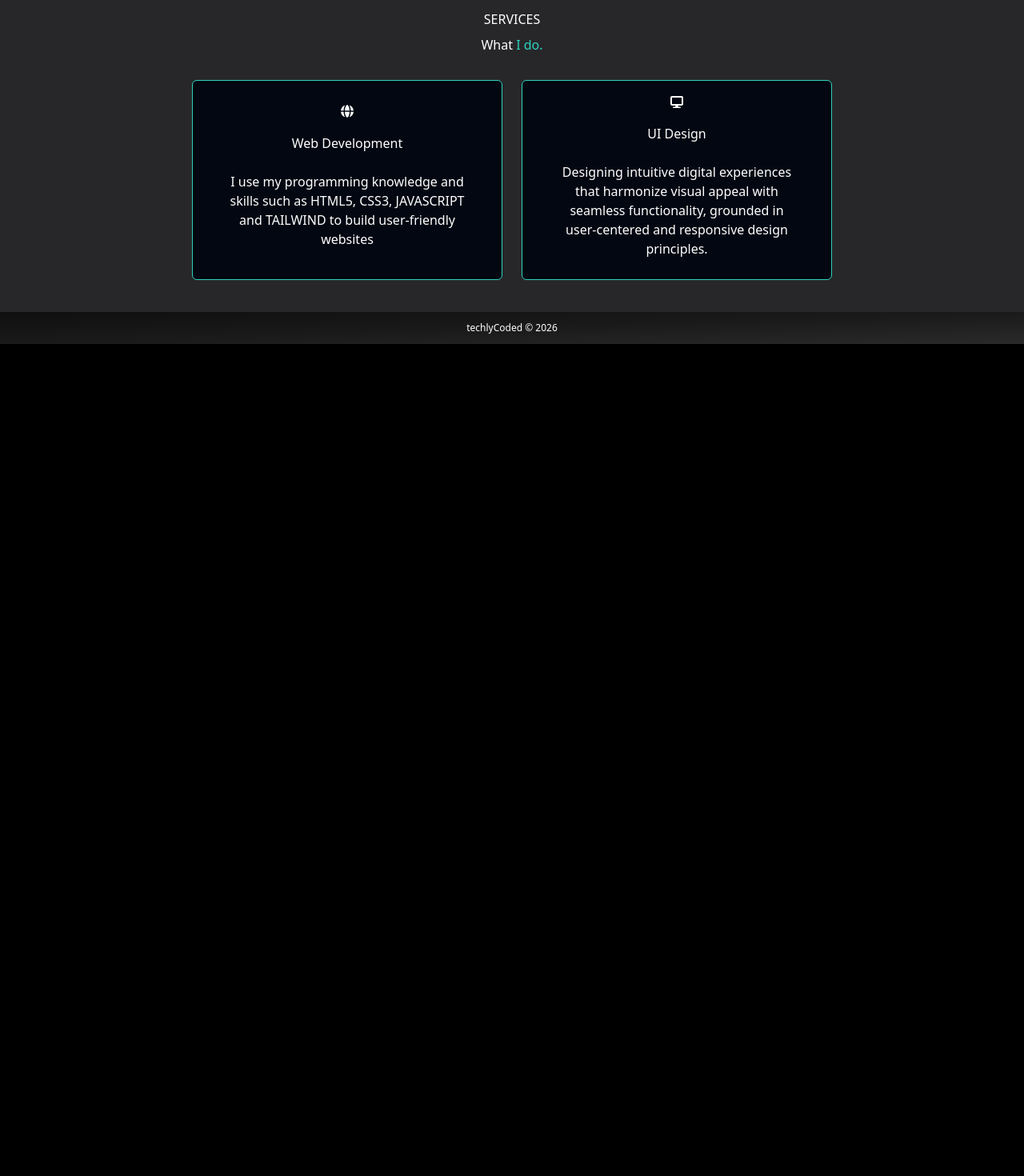
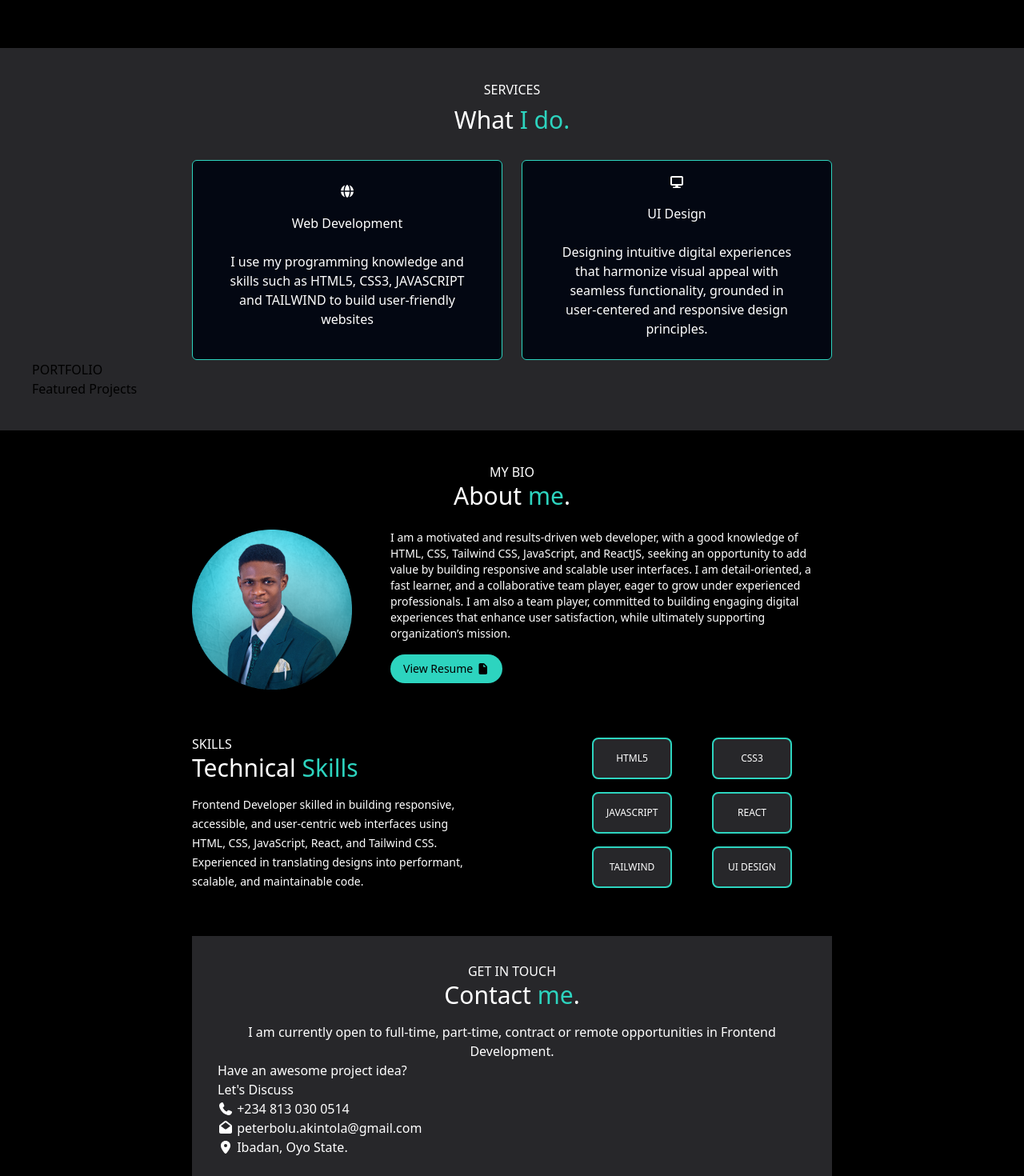
Before and after one commit to SIRBOLU/SB-Portfolio, a React (Vite) app: page / in a window 1280 px wide. Shown: the part 580-2050 px from the top of the page at 80% size. Before the commit the page ends 1010 px from the top, so only its background shows below. Built offline with nearby package versions, Linux system fonts and the light colour scheme.

Commit message:
continuation

```diff
--- a/src/Components/Header.jsx
+++ b/src/Components/Header.jsx
@@ -5,15 +5,15 @@ import { faFile } from "@fortawesome/free-solid-svg-icons";
 const Header = () => {
   return (
     <div>
-      <header className="flex flex-wrap items-center justify-between pt-4 pb-4 pr-10 pl-10 bg-black text-white">
-        <div className="text-3xl font-extrabold">SB</div>
+      <header className="flex flex-wrap items-center justify-between pt-4 pb-4 pr-10 pl-10 bg-black text-white fixed left-0 right-0">
+        <div className="text-3xl font-extrabold">SB-techlyCoded</div>
         <div>
           <ul className="flex items-center flex-wrap gap-8">
             <li className="">Home</li>
             <li className="">Featured Projects</li>
             <li className="">About me</li>
             <li className="">Contact me </li>
-            <li className="bg-[#2dd4bf] text-black hover:bg-white p-2 pr-4 pl-4 rounded-md">
+            <li className="bg-[#2dd4bf] text-black hover:bg-white p-2 pr-4 pl-4 rounded-full">
               View Resume <FontAwesomeIcon icon={faFile} />
             </li>
           </ul>
--- a/src/Components/Hero.jsx
+++ b/src/Components/Hero.jsx
@@ -3,7 +3,11 @@ import { FontAwesomeIcon } from "@fortawesome/react-fontawesome";
 import {
   faDisplay,
   faEnvelope,
+  faEnvelopeOpen,
+  faFile,
   faGlobe,
+  faLocationDot,
+  faPhone,
 } from "@fortawesome/free-solid-svg-icons";
 import {
   faGithub,
@@ -15,7 +19,7 @@ const Hero = () => {
   return (
     <div>
       <div>
-        <div className="bg-black h-[60vh] flex gap-4 flex-col justify-center">
+        <div className="bg-black h-[80vh] flex gap-4 flex-col justify-center">
           {/* <h1 className="text-4xl text-center text-[rgb(45,212,191)]">
             {`<Hello/>`} 👋 {"<Hello/>"}
           </h1> */}
@@ -45,7 +49,7 @@ const Hero = () => {
         <div className="bg-[#27272a] p-10 ">
           <div className="text-center [&>*]:text-white">
             <p>SERVICES</p>
-            <p className="text-white pt-2 pb-8">
+            <p className="text-white pt-2 pb-8 text-3xl">
               What <span className="text-[rgb(45,212,191)]">I do.</span>
             </p>
           </div>
@@ -74,6 +78,102 @@ const Hero = () => {
               </p>
             </div>
           </div>
+          <div>
+            <p>PORTFOLIO</p>
+            <p>
+              Featured <span>Projects</span>
+            </p>
+          </div>
+        </div>
+      </div>
+      <div className="max-w-[800px] m-auto pt-10 pb-10">
+        <p className="text-white text-center">MY BIO</p>
+        <p className="text-center text-white text-3xl pb-6">
+          About <span className="text-[rgb(45,212,191)]">me</span>.
+        </p>
+        <div className="flex gap-[3rem]">
+          <img
+            src="./src/assets\profile-pic.png"
+            alt="my-pic"
+            className="w-[200px] h-[200px]"
+          />
+          <p className="text-white text-sm">
+            I am a motivated and results-driven web developer, with a good
+            knowledge of HTML, CSS, Tailwind CSS, JavaScript, and ReactJS,
+            seeking an opportunity to add value by building responsive and
+            scalable user interfaces. I am detail-oriented, a fast learner, and
+            a collaborative team player, eager to grow under experienced
+            professionals. I am also a team player, committed to building
+            engaging digital experiences that enhance user satisfaction, while
+            ultimately supporting organization’s mission.
+            <div>
+              <button className="bg-[#2dd4bf] text-black hover:bg-white p-2 pr-4 pl-4 rounded-full mt-4">
+                View Resume <FontAwesomeIcon icon={faFile} />
+              </button>
+            </div>
+          </p>
+        </div>
+        <div className="text-white flex justify-between gap-12 mt-14 mb-14 max-w-[800px] ">
+          <div className="w-[350px]">
+            <p>SKILLS</p>
+            <p className="pb-4 text-3xl">
+              Technical <span className="text-[rgb(45,212,191)]">Skills</span>
+            </p>
+            <p className="text-sm leading-6">
+              Frontend Developer skilled in building responsive, accessible, and
+              user-centric web interfaces using HTML, CSS, JavaScript, React,
+              and Tailwind CSS. Experienced in translating designs into
+              performant, scalable, and maintainable code.
+            </p>
+          </div>
+          <div className="w-[350px] flex flex-col gap-4 justify-center text-xs">
+            <div className="flex justify-evenly">
+              <div className="w-[100px] text-center bg-[#27272a] p-4 border-2 border-[rgb(45,212,191)] rounded-lg ">
+                HTML5
+              </div>
+              <div className="w-[100px] text-center bg-[#27272a] p-4 border-2 border-[rgb(45,212,191)] rounded-lg ">
+                CSS3
+              </div>
+            </div>
+            <div className="flex justify-evenly">
+              <div className="w-[100px] text-center bg-[#27272a] p-4 border-2 border-[rgb(45,212,191)] rounded-lg ">
+                JAVASCRIPT
+              </div>
+              <div className="w-[100px] text-center bg-[#27272a] p-4 border-2 border-[rgb(45,212,191)] rounded-lg ">
+                REACT
+              </div>
+            </div>
+            <div className="flex justify-evenly">
+              <div className="w-[100px] text-center bg-[#27272a] p-4 border-2 border-[rgb(45,212,191)] rounded-lg ">
+                TAILWIND
+              </div>
+              <div className="w-[100px] text-center bg-[#27272a] p-4 border-2 border-[rgb(45,212,191)] rounded-lg ">
+                UI DESIGN
+              </div>
+            </div>
+          </div>
+        </div>
+        <div className="text-white bg-[#27272a] p-8">
+          <div className="text-center">
+            <p>GET IN TOUCH</p>
+            <p className="text-3xl pb-4">
+              Contact <span className="text-[rgb(45,212,191)]">me</span>.
+            </p>
+            <p>
+              I am currently open to full-time, part-time, contract or remote
+              opportunities in Frontend Development.
+            </p>
+          </div>
+          <div>
+            <div>
+              <p>Have an awesome project idea?</p>
+              <p>Let's Discuss</p>
+              <FontAwesomeIcon icon={faPhone} /> +234 813 030 0514 <br />
+              <FontAwesomeIcon icon={faEnvelopeOpen} />{" "}
+              peterbolu.akintola@gmail.com <br />
+              <FontAwesomeIcon icon={faLocationDot} /> Ibadan, Oyo State.
+            </div>
+          </div>
         </div>
       </div>
     </div>
```
Also changed, not shown: src/assets/profile-pic.png (added).
